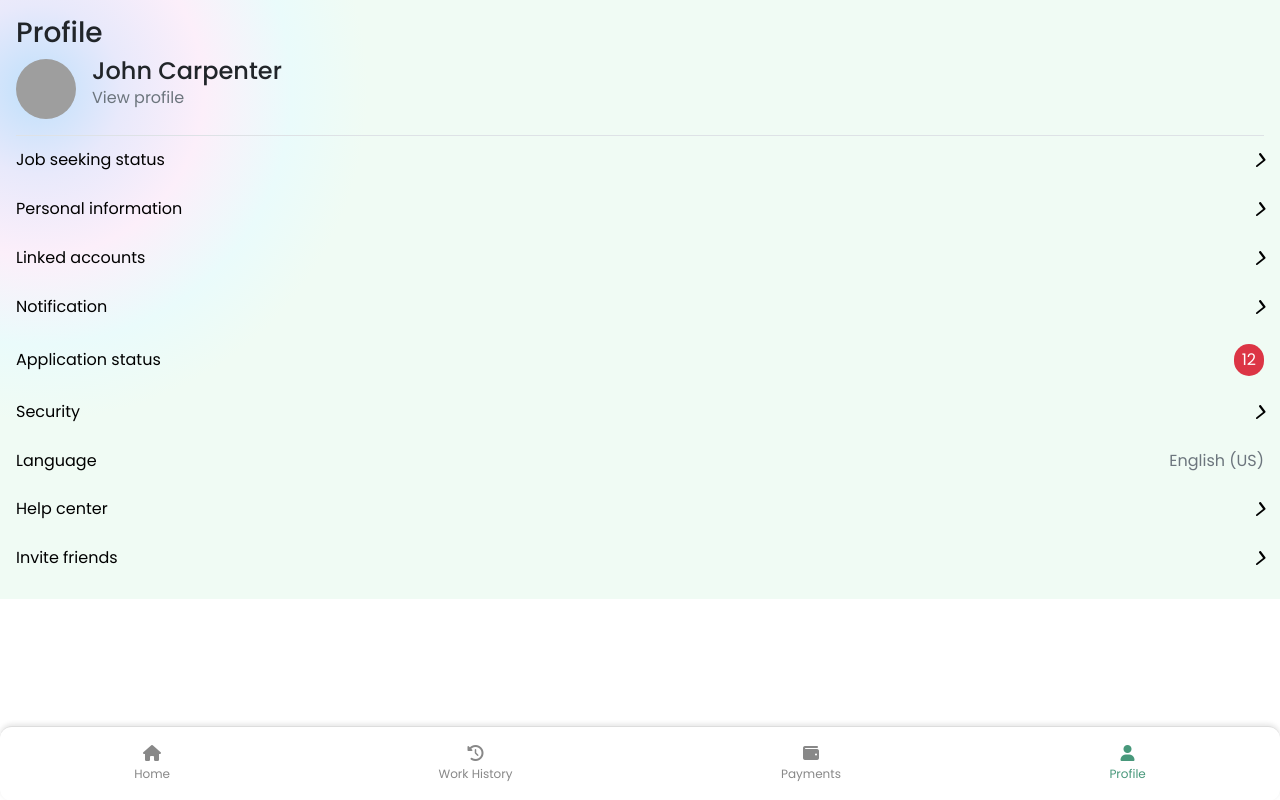
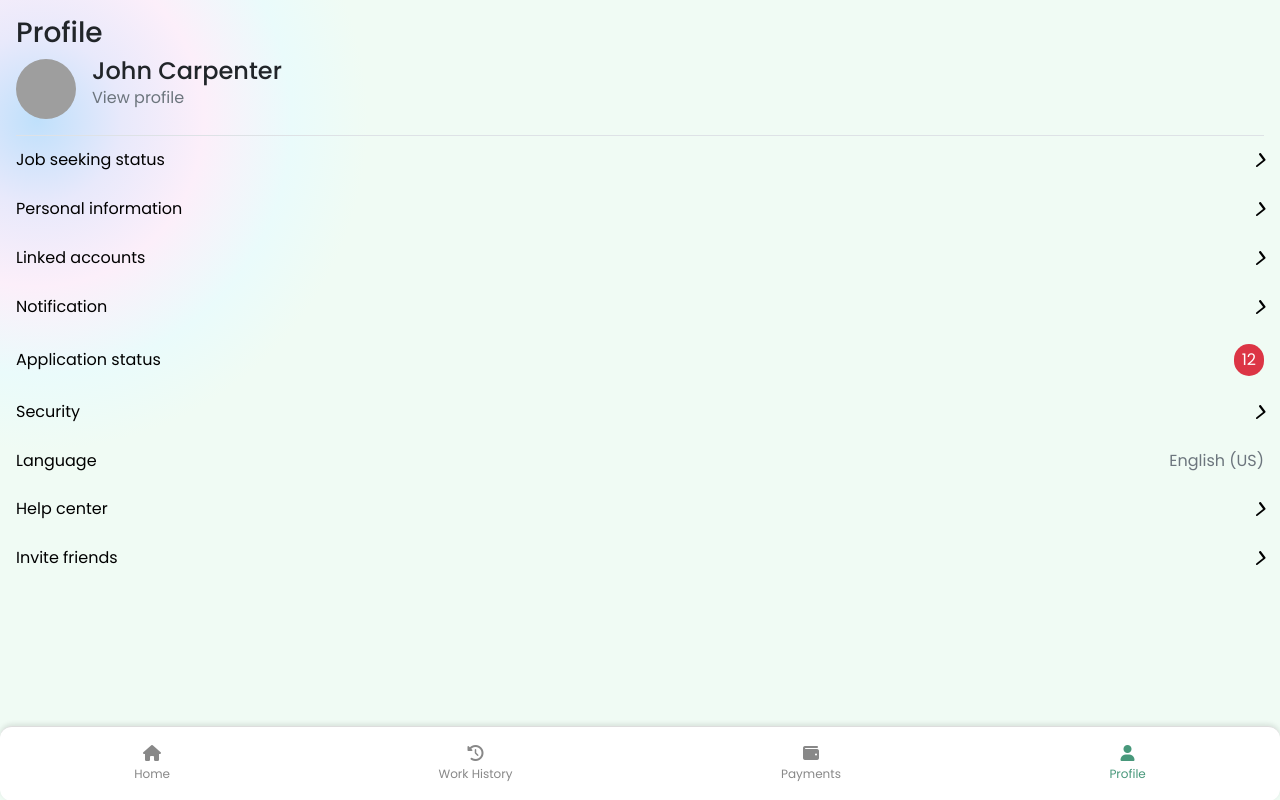
Before and after one commit to Faizi-Faisal/job, a React (Vite) app: page /profile in a window 1280 px wide. Built offline with nearby package versions, Linux system fonts and the light colour scheme; grey boxes are pictures that could not be loaded; the HTML template or start-up script is replaced by a standard one.

Commit message:
Update Profile.css

```diff
--- a/src/pages/Profile.css
+++ b/src/pages/Profile.css
@@ -1,5 +1,8 @@
 .profilepagejob-container-outer {
     background: radial-gradient(328px at 2.9% 15%, rgb(191, 224, 251) 0%, rgb(232, 233, 251) 25.8%, rgb(252, 239, 250) 50.8%, rgb(234, 251, 251) 77.6%, rgb(240, 251, 244) 100.7%);
+    width: 100%;
+    max-width: 100vw;
+    height: 100vh;
 }
 
 .profilepagejob-container {
```
